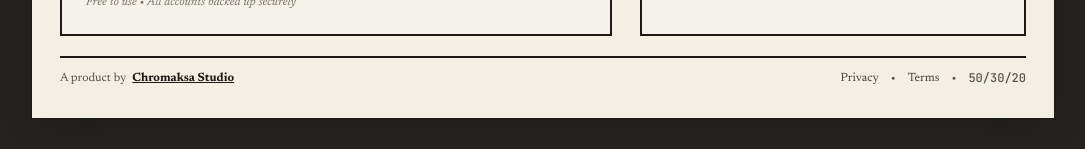
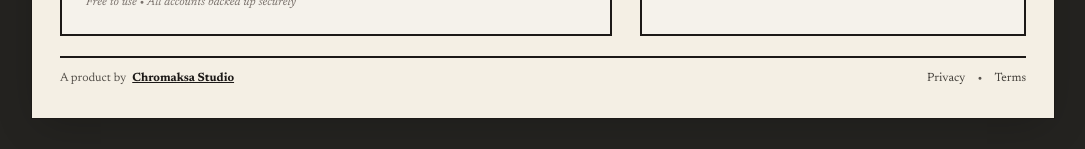
Before and after one commit to GabrielRyan1999/TrackerApp, a React (Vite) app: page / in a window 1280 px wide. Shown: the part 648-797 px from the top of the page, without its empty margins (97-1182 px from the left). Built offline with nearby package versions, Linux system fonts and the light colour scheme; no server answers; a web font is replaced by a local one.

Commit message:
fix(footer): remove 50/30/20 indicator so right side only shows Privacy and Terms

```diff
--- a/src/components/Footer.tsx
+++ b/src/components/Footer.tsx
@@ -35,8 +35,6 @@ export const Footer: React.FC<FooterProps> = ({ onOpenPrivacy, onOpenTerms }) =>
           >
             Terms
           </button>
-          <span>•</span>
-          <span className="font-mono-num">50/30/20</span>
         </div>
       </div>
     </footer>
```
